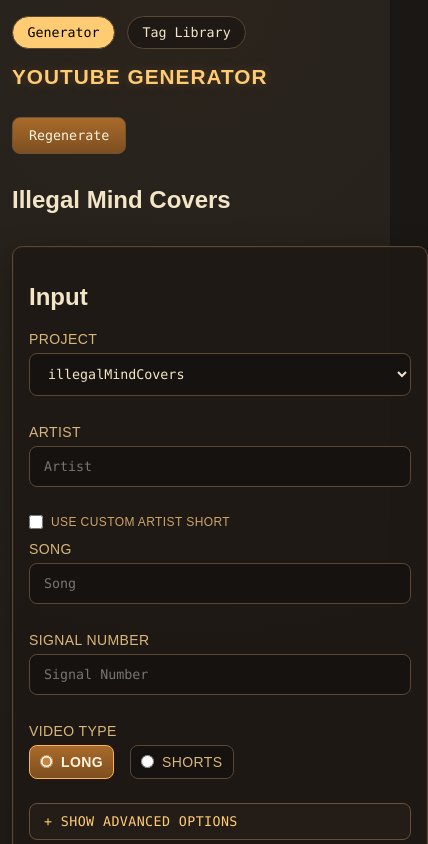
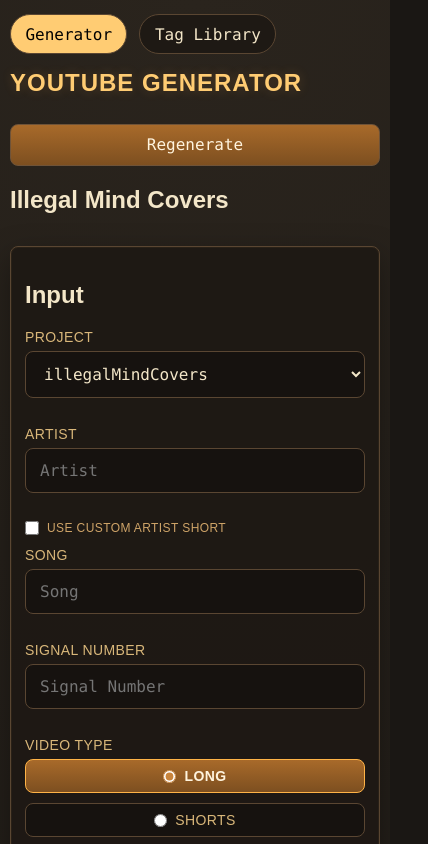
Before and after one commit to maxsoulfly/illegal-mind-generator, a React (Vite) app: page / in a window 390 px wide. Shown: the top 844 px of the page, 428 px wide, since content can reach past the window. Built offline with nearby package versions, Linux system fonts and the light colour scheme.

Commit message:
feat: add responsive CSS pass and UI label fix
- refine layout responsiveness (grid, spacing, stacking, controls)
- improve overflow handling in saved entries and output rows
- correct TagControls sort label from "A → Z" to "A to Z"

```diff
--- a/src/components/tags/TagControls.jsx
+++ b/src/components/tags/TagControls.jsx
@@ -52,7 +52,7 @@ export default function TagControls({
       >
         <option value="usage-desc">Most used</option>
         <option value="usage-asc">Least used</option>
-        <option value="name">A → Z</option>
+        <option value="name">A to Z</option>
         <option value="issues">Issues first</option>
       </select>
     </div>
--- a/src/index.css
+++ b/src/index.css
@@ -62,6 +62,7 @@
   --width-root-min     : 320px;
   --width-app-max      : 1400px;
   --width-sidebar      : 420px;
+  --width-sidebar-fluid: clamp(300px, 32vw, var(--width-sidebar));
   --height-root-min    : 100vh;
   --height-textarea-min: 96px;
   --height-library-max : 500px;
@@ -102,10 +103,27 @@ body {
 }
 
 button,
+label,
+summary,
+select {
+  -webkit-tap-highlight-color: transparent;
+}
+
+button,
 input,
 select,
 textarea {
   font-family: var(--font-mono);
+  font-size  : 1rem;
+}
+
+button {
+  min-height: 40px;
+}
+
+img,
+svg {
+  max-width: 100%;
 }
 
 #root {
@@ -115,20 +133,24 @@ textarea {
 .app-shell {
   max-width: var(--width-app-max);
   margin   : var(--space-0) auto;
-  padding  : var(--space-9);
+  padding  : clamp(var(--space-5), 3vw, var(--space-9));
+  width    : 100%;
 }
 
 .app-title {
   margin        : var(--space-0) 0 var(--space-8);
   color         : var(--color-text-accent);
+  font-size     : clamp(1.5rem, 2.6vw, 2.4rem);
   letter-spacing: var(--letter-spacing-lg);
+  line-height   : 1.1;
   text-transform: uppercase;
   text-shadow   : 0 0 12px var(--color-shadow-accent);
+  overflow-wrap : anywhere;
 }
 
 .layout-grid {
   display              : grid;
-  grid-template-columns: var(--width-sidebar) 1fr;
+  grid-template-columns: minmax(0, var(--width-sidebar-fluid)) minmax(0, 1fr);
   gap                  : var(--space-8);
   align-items          : start;
 }
@@ -142,6 +164,7 @@ textarea {
   box-shadow   :
     0 0 0 1px var(--color-shadow-panel-inset) inset,
     0 10px 30px var(--color-shadow-panel-drop);
+  min-width: 0;
 }
 
 .panel-title {
@@ -206,11 +229,17 @@ textarea {
 
 .button-primary,
 .button-secondary {
-  padding      : var(--space-3) var(--space-6);
-  border-radius: var(--radius-md);
-  border       : 1px solid var(--color-border-button);
-  cursor       : pointer;
-  transition   : var(--transition-fast);
+  display        : inline-flex;
+  align-items    : center;
+  justify-content: center;
+  padding        : var(--space-3) var(--space-6);
+  border-radius  : var(--radius-md);
+  border         : 1px solid var(--color-border-button);
+  cursor         : pointer;
+  transition     : var(--transition-fast);
+  max-width      : 100%;
+  text-align     : center;
+  line-height    : 1.25;
 }
 
 .button-primary {
@@ -241,6 +270,7 @@ textarea {
   border-radius: var(--radius-md);
   color        : var(--color-text-soft);
   line-height  : var(--line-height-base);
+  min-width    : 0;
 }
 
 .output-item {
@@ -256,13 +286,16 @@ textarea {
 }
 
 .copy-button {
-  padding      : var(--space-2) var(--space-4);
-  border-radius: var(--radius-sm);
-  border       : 1px solid var(--color-border-button-soft);
-  background   : var(--color-bg-button-copy);
-  color        : var(--color-text-main);
-  cursor       : pointer;
-  transition   : var(--transition-fast);
+  display        : inline-flex;
+  align-items    : center;
+  justify-content: center;
+  padding        : var(--space-2) var(--space-4);
+  border-radius  : var(--radius-sm);
+  border         : 1px solid var(--color-border-button-soft);
+  background     : var(--color-bg-button-copy);
+  color          : var(--color-text-main);
+  cursor         : pointer;
+  transition     : var(--transition-fast);
 }
 
 .copy-button:hover {
@@ -295,6 +328,7 @@ textarea {
 }
 
 .tag-chip {
+  min-width    : 0;
   padding      : var(--space-2) var(--space-4);
   border       : 1px solid var(--color-border-button-soft);
   border-radius: var(--radius-pill);
@@ -348,6 +382,7 @@ textarea {
 .saved-library-list {
   max-height   : var(--height-library-max);
   overflow-y   : auto;
+  overflow-x   : hidden;
   padding-right: var(--space-1);
 }
 
@@ -389,6 +424,7 @@ textarea {
   gap            : var(--space-6);
   padding        : var(--space-3) var(--space-5);
   margin-bottom  : var(--space-3);
+  min-width      : 0;
 }
 
 .saved-entry-main {
@@ -414,9 +450,13 @@ textarea {
 
 
 .saved-entry-tags {
-  margin-left: var(--space-2);
-  color      : var(--color-text-muted-2);
-  font-style : italic;
+  min-width    : 0;
+  overflow     : hidden;
+  text-overflow: ellipsis;
+  white-space  : nowrap;
+  margin-left  : var(--space-2);
+  color        : var(--color-text-muted-2);
+  font-style   : italic;
 }
 
 .saved-entry-actions {
@@ -439,6 +479,7 @@ textarea {
   align-items    : flex-start;
   justify-content: space-between;
   gap            : var(--space-4);
+  min-width      : 0;
 }
 
 .generated-pair-row+.generated-pair-row {
@@ -514,10 +555,11 @@ textarea {
 }
 
 .panel-header {
-  display           : flex;
-  align-items       : center;
-  justify-content   : space-between;
-  gap               : var(--space-4);
+  display        : flex;
+  align-items    : center;
+  justify-content: space-between;
+  gap            : var(--space-4);
+  min-width      : 0;
 }
 
 
@@ -567,9 +609,10 @@ textarea {
 /* Saved library controls */
 .library-controls {
   display              : grid;
-  grid-template-columns: 1fr auto;
+  grid-template-columns: minmax(180px, 1fr) minmax(150px, 190px);
   gap                  : var(--space-4);
   margin-bottom        : var(--space-7);
+  align-items          : center;
 }
 
 .tag-filters {
@@ -628,6 +671,7 @@ textarea {
 /* Top-level page navigation */
 .app-menu {
   display      : flex;
+  flex-wrap    : wrap;
   gap          : 0.75rem;
   margin-bottom: 1rem;
 }
@@ -639,6 +683,7 @@ textarea {
   padding      : 0.5rem 0.9rem;
   border-radius: var(--radius-pill);
   cursor       : pointer;
+  flex         : 0 1 auto;
 }
 
 .app-menu button.active {
@@ -649,7 +694,7 @@ textarea {
 /* Tag library grid + cards */
 .tag-library {
   display              : grid;
-  grid-template-columns: repeat(auto-fit, minmax(260px, 1fr));
+  grid-template-columns: repeat(auto-fit, minmax(min(100%, 280px), 1fr));
   gap                  : 1rem;
   margin-top           : 1.5rem;
 }
@@ -661,6 +706,7 @@ textarea {
   border-radius: var(--radius-lg);
   padding      : var(--space-6);
   box-shadow   : 0 0 0 1px var(--color-shadow-panel-inset) inset;
+  min-width    : 0;
 }
 
 .tag-card:hover {
@@ -668,13 +714,13 @@ textarea {
 }
 
 .tag-card-header {
-  display        : flex;
-  align-items    : center;
-  justify-content: space-between;
-  gap            : var(--space-4);
-  margin-bottom  : var(--space-4);
-  padding-bottom : var(--space-3);
-  border-bottom  : 1px solid var(--color-border-deep);
+  display              : grid;
+  grid-template-columns: minmax(0, 1fr) auto auto;
+  align-items          : center;
+  gap                  : var(--space-4);
+  margin-bottom        : var(--space-4);
+  padding-bottom       : var(--space-3);
+  border-bottom        : 1px solid var(--color-border-deep);
 }
 
 .tag-card-header h3 {
@@ -683,6 +729,12 @@ textarea {
   font-size     : 0.95rem;
   letter-spacing: var(--letter-spacing-md);
   text-transform: uppercase;
+  overflow-wrap : anywhere;
+}
+
+.tag-usage,
+.tag-status {
+  white-space: nowrap;
 }
 
 .tag-map-status span {
@@ -707,6 +759,7 @@ textarea {
   display    : flex;
   gap        : var(--space-3);
   flex-shrink: 0;
+  flex-wrap  : wrap;
 }
 
 .tag-filters button {
@@ -716,6 +769,7 @@ textarea {
   background   : var(--color-bg-input);
   color        : var(--color-text-muted);
   cursor       : pointer;
+  white-space  : nowrap;
 }
 
 .tag-filters button.active {
@@ -758,8 +812,8 @@ textarea {
   }
 
   .layout-grid {
-    grid-template-columns: minmax(320px, 380px) 1fr;
-    gap: var(--space-7);
+    grid-template-columns: minmax(300px, 360px) minmax(0, 1fr);
+    gap                  : var(--space-7);
   }
 }
 
@@ -772,9 +826,13 @@ textarea {
     grid-template-columns: 1fr;
   }
 
+  .app-title {
+    margin-bottom: var(--space-6);
+  }
+
   .panel {
     margin-top: var(--space-4);
-    padding: var(--space-6);
+    padding   : var(--space-6);
   }
 
   .app-menu {
@@ -790,7 +848,7 @@ textarea {
   }
 
   .panel-header {
-    flex-wrap: wrap;
+    flex-wrap  : wrap;
     align-items: flex-start;
   }
 
@@ -801,6 +859,10 @@ textarea {
   .generated-pair-row {
     flex-direction: column;
   }
+
+  .generated-pair-row .copy-button {
+    align-self: flex-start;
+  }
 }
 
 @media (max-width: 640px) {
@@ -808,9 +870,86 @@ textarea {
     padding: var(--space-6) var(--space-4);
   }
 
+  .panel {
+    border-radius: var(--radius-md);
+    padding      : var(--space-5);
+  }
+
+  .app-shell>.panel-header {
+    align-items   : stretch;
+    flex-direction: column;
+  }
+
+  .app-shell>.panel-header .regenerate-row {
+    justify-content: stretch;
+    margin-bottom  : 0;
+  }
+
+  .app-shell>.panel-header .button-primary {
+    width: 100%;
+  }
+
+  .library-controls {
+    grid-template-columns: 1fr;
+  }
+
+  .library-controls .form-select {
+    width: 100%;
+  }
+
+  .tag-filters {
+    display              : grid;
+    grid-template-columns: repeat(2, minmax(0, 1fr));
+    width                : 100%;
+  }
+
+  .tag-filters button {
+    min-width  : 0;
+    white-space: normal;
+  }
+
+  .radio-group {
+    display              : grid;
+    grid-template-columns: repeat(2, minmax(0, 1fr));
+    gap                  : var(--space-3);
+  }
+
+  .radio-option {
+    justify-content: center;
+  }
+
+  .saved-entry-row {
+    align-items: flex-start;
+  }
+
+  .saved-entry-main {
+    display              : grid;
+    grid-template-columns: auto minmax(0, 1fr);
+    width                : 100%;
+  }
+
+  .saved-entry-tags {
+    grid-column: 2;
+    margin-left: 0;
+  }
+
+  .tag-card-header {
+    grid-template-columns: minmax(0, 1fr) auto;
+  }
+
+  .tag-status {
+    grid-column: 1 / -1;
+    margin-left: 0;
+  }
+}
+
+@media (max-width: 400px) {
+  .app-shell {
+    padding: var(--space-5) var(--space-3);
+  }
+
   .app-title {
     margin-bottom: var(--space-6);
-    font-size: 1.3rem;
   }
 
   .button-row {
@@ -819,15 +958,16 @@ textarea {
 
   .button-primary,
   .button-secondary,
+  .copy-button,
   .saved-entry-button {
     width: 100%;
   }
 
   .saved-entry-row {
     flex-direction: column;
-    align-items: flex-start;
-    gap: var(--space-3);
-    padding: var(--space-3) var(--space-4);
+    align-items   : flex-start;
+    gap           : var(--space-3);
+    padding       : var(--space-3) var(--space-4);
   }
 
   .saved-entry-actions {
@@ -850,8 +990,8 @@ textarea {
     width: 100%;
   }
 
-  .tag-filters button {
-    flex: 1 1 auto;
-    text-align: center;
+  .tag-filters,
+  .radio-group {
+    grid-template-columns: 1fr;
   }
 }
```
